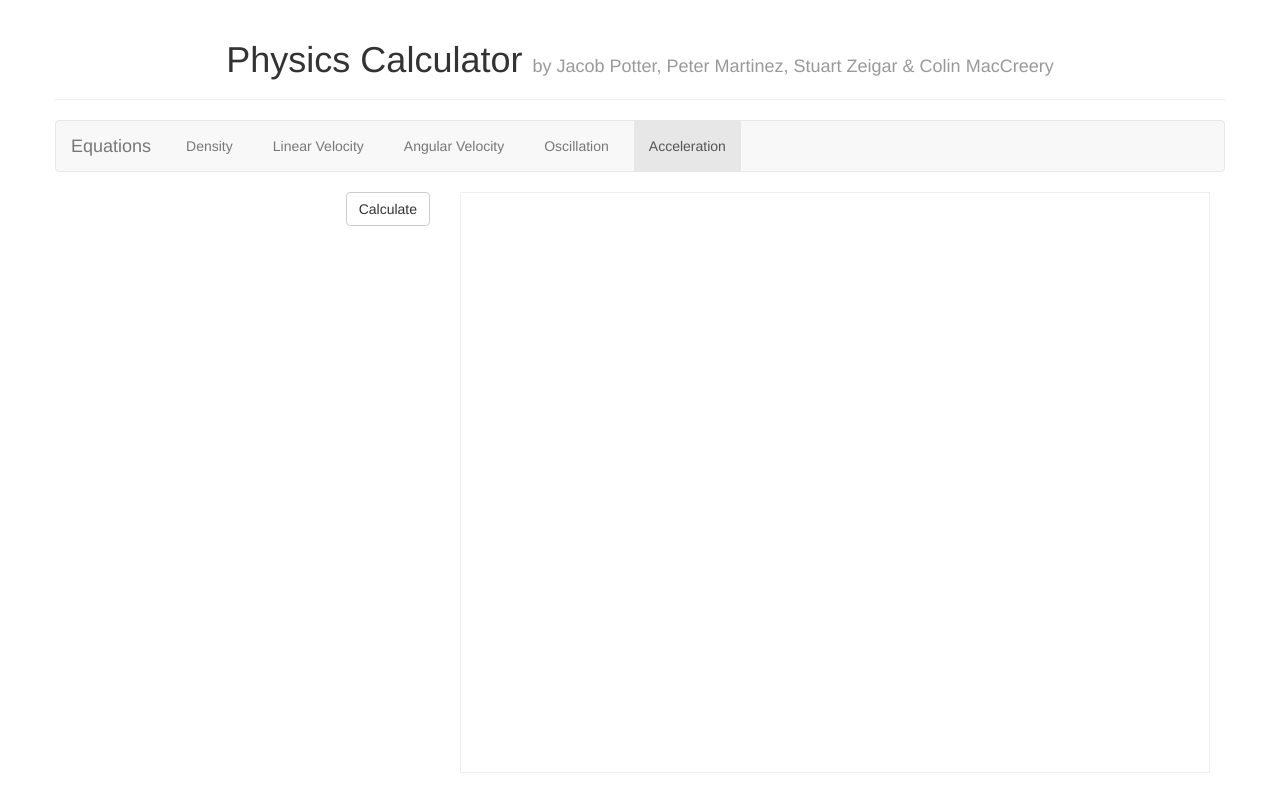
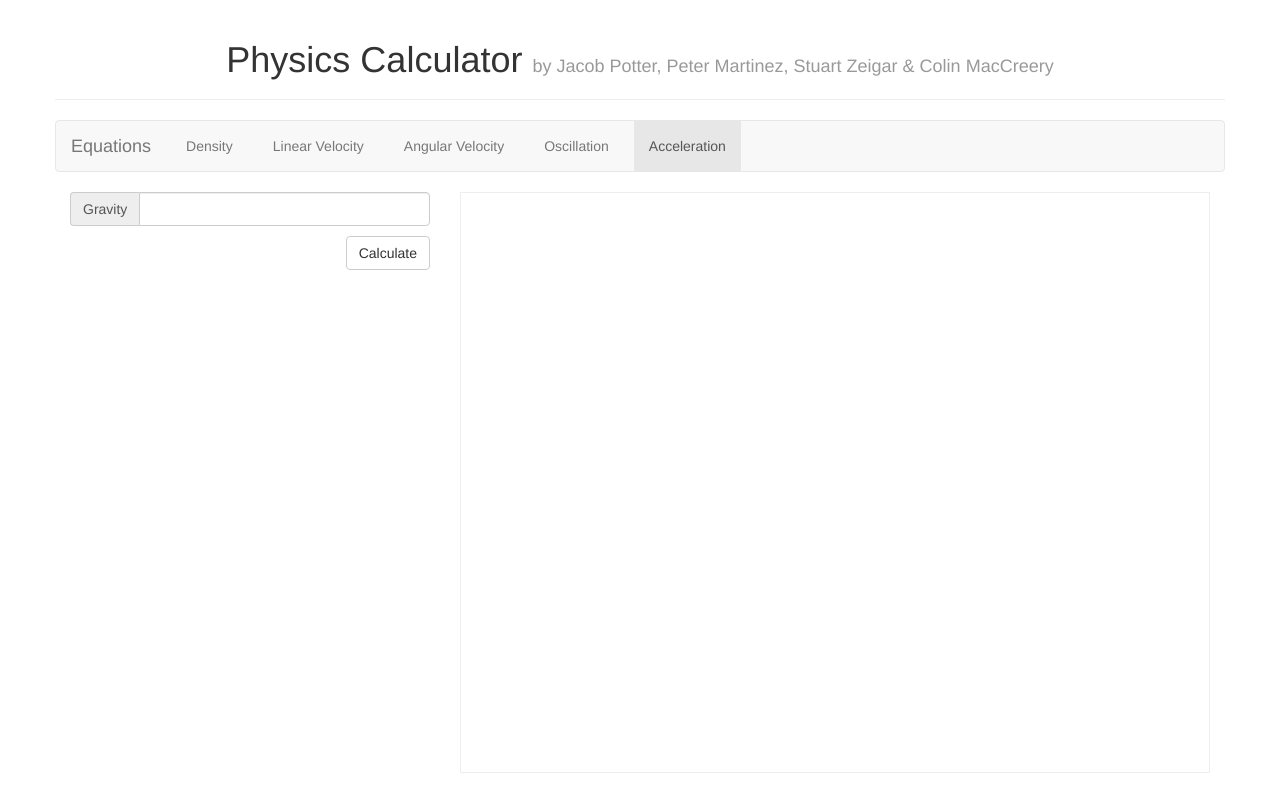
Before and after one commit to jpbbroncos53/CS3400-FINAL, a plain HTML site: page index.html in a window 1280 px wide. Both pictures are taken after a click on the item "Acceleration". Drawn offline with nearby package versions, Linux system fonts and the light colour scheme.

Commit message:
added gravity field

```diff
--- a/index.html
+++ b/index.html
@@ -72,6 +72,10 @@
 					<span class="input-group-addon">Amplitude</span>
 					<input type="text" class="form-control" id="amp">
 				</div>
+				<div class="input-group" style="display: none;">
+					<span class="input-group-addon">Gravity</span>
+					<input type="text" class="form-control" id="gravity">
+				</div>
 				<div class="btn-group pull-right">
 					<button class="btn btn-default" id="calc">Calculate</button>
 				</div>
--- a/js/application.js
+++ b/js/application.js
@@ -48,6 +48,9 @@ $('.nav > li').click(function () {
 		case '#osc':
 			$('#amp').parent().show(); $('#period').parent().show();
 			break;
+		case '#acc':
+			$('#gravity').parent().show();
+			break;
 		default:
 			break;
 	}
@@ -89,7 +92,7 @@ function calculate ()
 			osc($('#amp').val(), $('#period').val());
 			break;
 		case '#acc':
-			accel($('#mass').val());
+			accel($('#gravity').val());
 			break;
 		default:
 			break;
```
